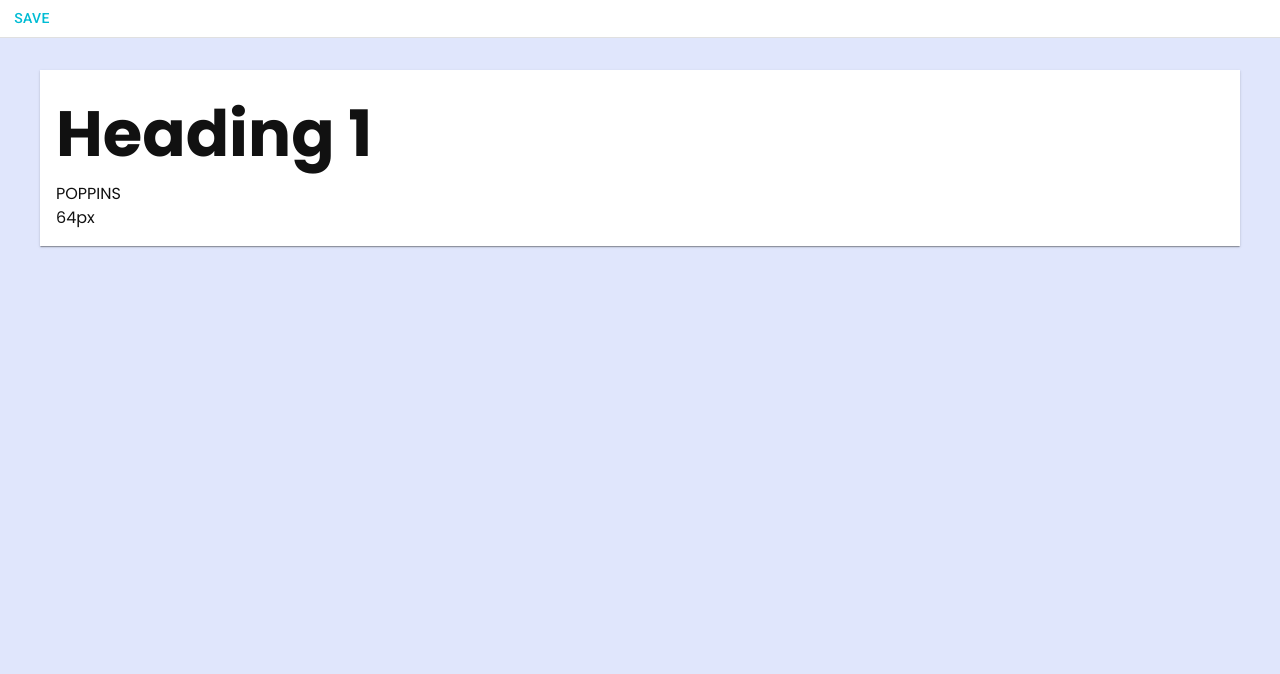
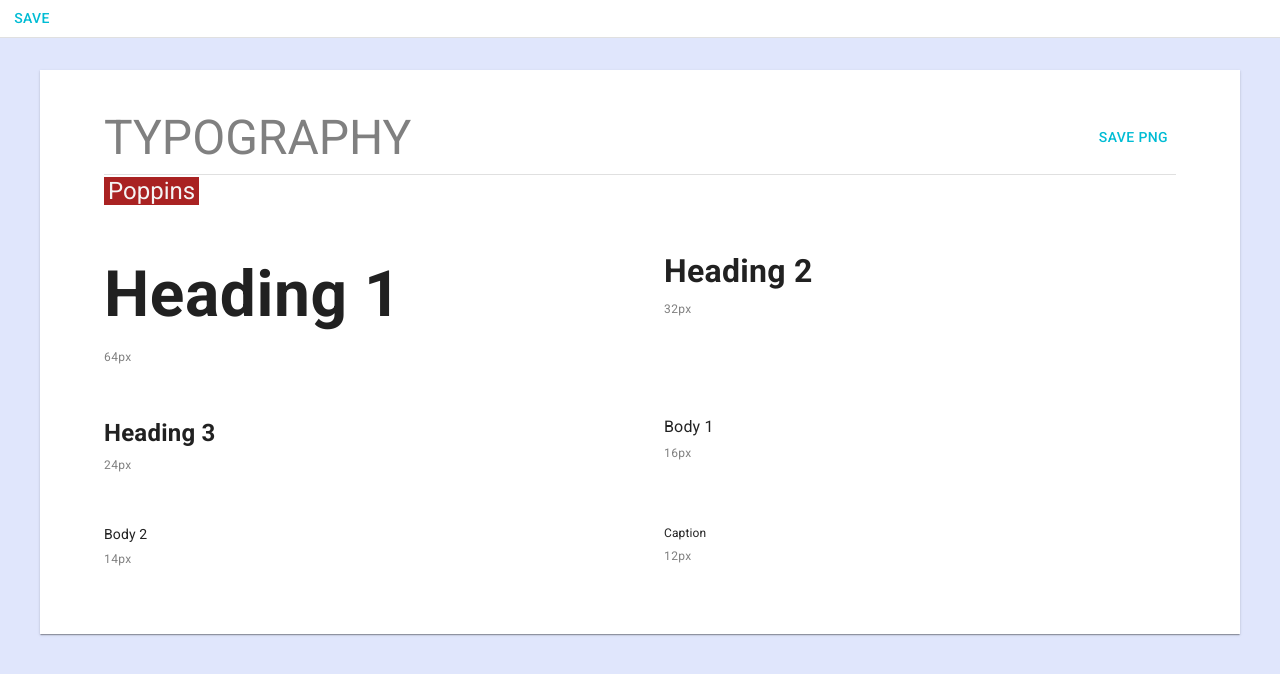
Before and after one commit to g30elipse/design-gen, a React (Vite) app: page / in a window 1280 px wide. Shown: the top 674 px of the page. Built offline with nearby package versions, Linux system fonts and the light colour scheme.

Commit message:
typographies

```diff
--- a/src/components/Form/index.tsx
+++ b/src/components/Form/index.tsx
@@ -58,7 +58,32 @@ export const defaultTheme: ThemeData = {
             fontWeight: 700,
             fontSize: 64,
             name: 'Heading 1'
-        }
+        },
+        {
+            fontWeight: 700,
+            fontSize: 32,
+            name: 'Heading 2'
+        },
+        {
+            fontWeight: 700,
+            fontSize: 24,
+            name: 'Heading 3'
+        },
+        {
+            fontWeight: 400,
+            fontSize: 16,
+            name: 'Body 1'
+        },
+        {
+            fontWeight: 400,
+            fontSize: 14,
+            name: 'Body 2'
+        },
+        {
+            fontWeight: 400,
+            fontSize: 12,
+            name: 'Caption'
+        },
     ],
 }
 
--- a/src/components/Panel/index.tsx
+++ b/src/components/Panel/index.tsx
@@ -1,23 +1,33 @@
 import React from 'react';
-import { Box, Paper, Theme } from '@mui/material';
+import { Box, Button, Divider, Paper, Theme, ThemeProvider, Typography } from '@mui/material';
 import { makeStyles } from '@mui/styles';
+import theme from '../../theme';
 
 export interface PanelProps {
-
+    title: string
 }
 const Panel: React.FC<PanelProps> = (props) => {
+    const { title } = props;
     const classes = useStyles({});
 
+
     return (
-        <Paper square className={classes.root}>
-            {props.children}
-        </Paper>
+        <ThemeProvider theme={theme}>
+            <Paper square className={classes.root}>
+                <Box my={1} display='flex' justifyContent='space-between'>
+                    <Typography variant='h3' color='gray'>{title}</Typography>
+                    <Button >Save PNG</Button>
+                </Box>
+                <Divider />
+                {props.children}
+            </Paper>
+        </ThemeProvider>
     );
 };
 
 const useStyles = makeStyles<Theme, any>(theme => ({
     root: {
-        padding: theme.spacing(2),
+        padding: theme.spacing(4, 8, 8, 8),
         width: theme.breakpoints.values.lg,
         margin: 'auto',
     }
--- a/src/components/System/Typographies.tsx
+++ b/src/components/System/Typographies.tsx
@@ -1,5 +1,5 @@
 import React from 'react';
-import { Box, Grid, Theme, Typography } from '@mui/material';
+import { Box, Divider, Grid, Theme, Typography } from '@mui/material';
 import { makeStyles } from '@mui/styles';
 import Panel from '../Panel';
 import { ThemeData, TTypography } from '../Form';
@@ -13,10 +13,11 @@ const Typographies: React.FC<TypographiesProps> = (props) => {
     const classes = useStyles({});
 
     return (
-        <Panel>
-            <Grid container spacing={2}>
+        <Panel title='TYPOGRAPHY'>
+            <Typography variant='h5' marginBottom={5}><span className={classes.tag}>{themeData.fontFamilyPrimary.name}</span></Typography>
+            <Grid container spacing={6}>
                 {typographies.map((typography, index) => (
-                    <Grid item xs={12} sm={6} md={4} key={index}>
+                    <Grid item xs={12} sm={6} md={6} key={index}>
                         <Box className={classes.typography}>
                             <Typography style={{
                                 fontSize: typography.fontSize + 'px',
@@ -24,8 +25,7 @@ const Typographies: React.FC<TypographiesProps> = (props) => {
                             }}>
                                 {typography.name}
                             </Typography>
-                            <Typography>{themeData.fontFamilyPrimary.name.toUpperCase()}</Typography>
-                            <Typography>{typography.fontSize + 'px'}</Typography>
+                            <Typography variant='caption' color='GrayText'>{typography.fontSize + 'px'}</Typography>
                         </Box>
                     </Grid>
                 ))}
@@ -35,6 +35,10 @@ const Typographies: React.FC<TypographiesProps> = (props) => {
 };
 
 const useStyles = makeStyles<Theme, any>(theme => ({
-
+    tag: {
+        padding: '0px 4px',
+        backgroundColor: '#a92222',
+        color: '#f5f5f5',
+    }
 }));
 export default Typographies;
```
